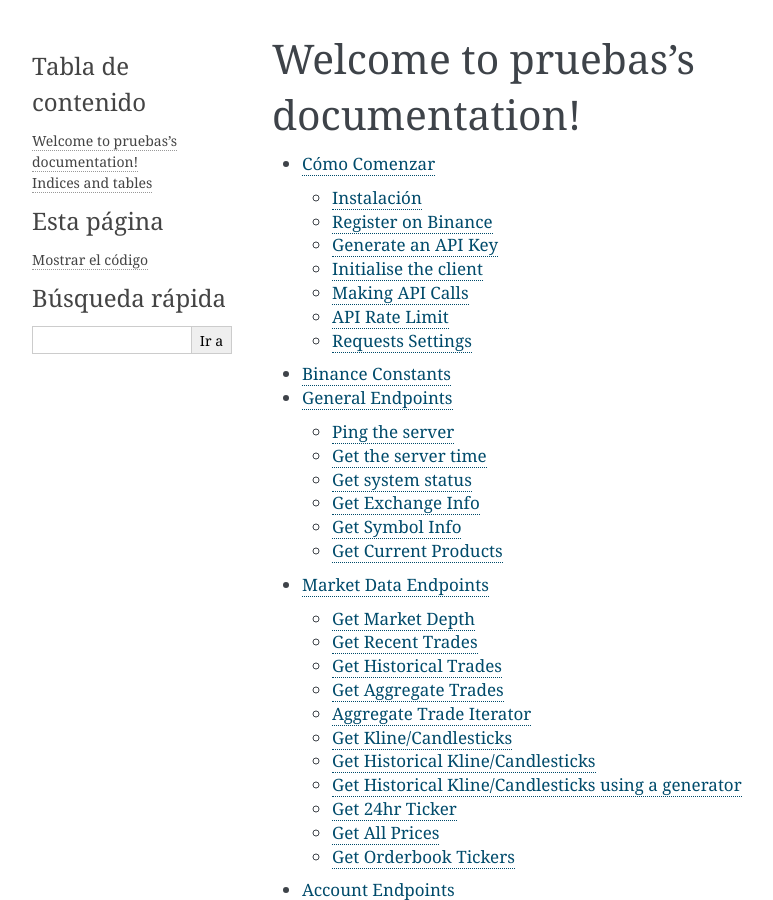
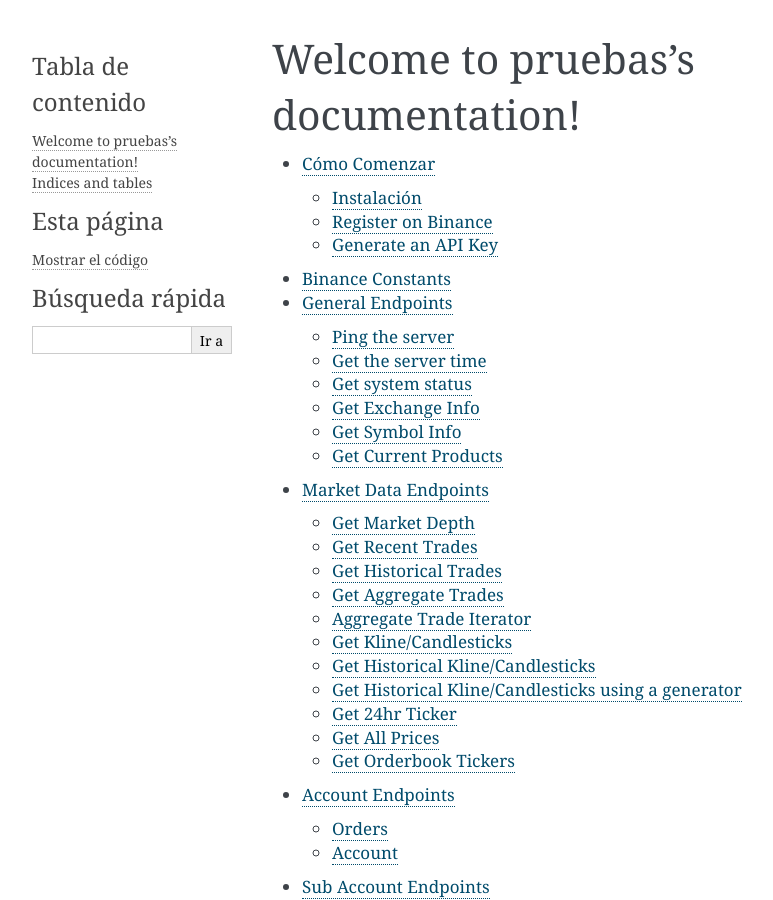
Before and after one commit to nelsonjava/doc, a Sphinx documentation site: the page built from source/index.rst, in a window 1280 px wide and 900 px high. Shown: the whole window, without its empty margins (148-921 px from the left). Built offline with Sphinx 7.4.7, drawn with Linux system fonts in a browser that asks for light colours; some of the changed lines change nothing that is shown.

Commit message:
first commit

```diff
--- a/source/overview.rst
+++ b/source/overview.rst
@@ -25,98 +25,3 @@
 -------------------
 
 To use signed account methods you are required to `create an API Key  <https://www.binance.com/userCenter/createApi.html>`_.
-
-Initialise the client
----------------------
-
-Pass your API Key and Secret
-
-.. code:: python
-
-    from binance.client import Client
-    client = Client(api_key, api_secret)
-
-Making API Calls
-----------------
-
-Every method supports the passing of arbitrary parameters via keyword matching those in the`Binance API documentation <https://github.com/binance-exchange/binance-official-api-docs>`_.
-These keyword arguments will be sent directly to the relevant endpoint.
-
-Each API method returns a dictionary of the JSON response as per the `Binance API documentation <https://github.com/binance-exchange/binance-official-api-docs>`_.
-The docstring of each method in the code references the endpoint it implements.
-
-The Binance API documentation references a `timestamp` parameter, this is generated for you where required.
-
-Some methods have a `recvWindow` parameter for `timing security, see Binance documentation <https://github.com/binance-exchange/binance-official-api-docs/blob/master/rest-api.md#timing-security>`_.
-
-API Endpoints are rate limited by Binance at 20 requests per second, ask them if you require more.
-
-API Rate Limit
---------------
-
-Check the `get_exchange_info() <binance.html#binance.client.Client.get_exchange_info>`_ call for up to date rate limits.
-
-At the current time Binance rate limits are:
-
-- 1200 requests per minute
-- 10 orders per second
-- 100,000 orders per 24hrs
-
-Some calls have a higher weight than others especially if a call returns information about all symbols.
-Read the `official Binance documentation <https://github.com/binance-exchange/binance-official-api-docs`_ for specific information.
-
-.. image:: https://analytics-pixel.appspot.com/UA-111417213-1/github/python-binance/docs/overview?pixel
-
-Requests Settings
------------------
-
-`python-binance` uses the `requests <http://docs.python-requests.org/en/master/>`_ library.
-
-You can set custom requests parameters for all API calls when creating the client.
-
-.. code:: python
-
-    client = Client("api-key", "api-secret", {"verify": False, "timeout": 20})
-
-You may also pass custom requests parameters through any API call to override default settings or the above settingsspecify new ones like the example below.
-
-.. code:: python
-
-    # this would result in verify: False and timeout: 5 for the get_all_orders call
-    client = Client("api-key", "api-secret", {"verify": False, "timeout": 20})
-    client.get_all_orders(symbol='BNBBTC', requests_params={'timeout': 5})
-
-Check out the `requests documentation <http://docs.python-requests.org/en/master/>`_ for all options.
-
-**Proxy Settings**
-
-You can use the Requests Settings method above
-
-.. code:: python
-
-    proxies = {
-        'http': 'http://10.10.1.10:3128',
-        'https': 'http://10.10.1.10:1080'
-    }
-
-    # in the Client instantiation
-    client = Client("api-key", "api-secret", {'proxies': proxies})
-
-    # or on an individual call
-    client.get_all_orders(symbol='BNBBTC', requests_params={'proxies': proxies})
-
-Or set an environment variable for your proxy if required to work across all requests.
-
-An example for Linux environments from the `requests Proxies documentation <http://docs.python-requests.org/en/master/user/advanced/#proxies>`_ is as follows.
-
-.. code-block:: bash
-
-    $ export HTTP_PROXY="http://10.10.1.10:3128"
-    $ export HTTPS_PROXY="http://10.10.1.10:1080"
-
-For Windows environments
-
-.. code-block:: bash
-
-    C:\>set HTTP_PROXY=http://10.10.1.10:3128
-    C:\>set HTTPS_PROXY=http://10.10.1.10:1080
```
